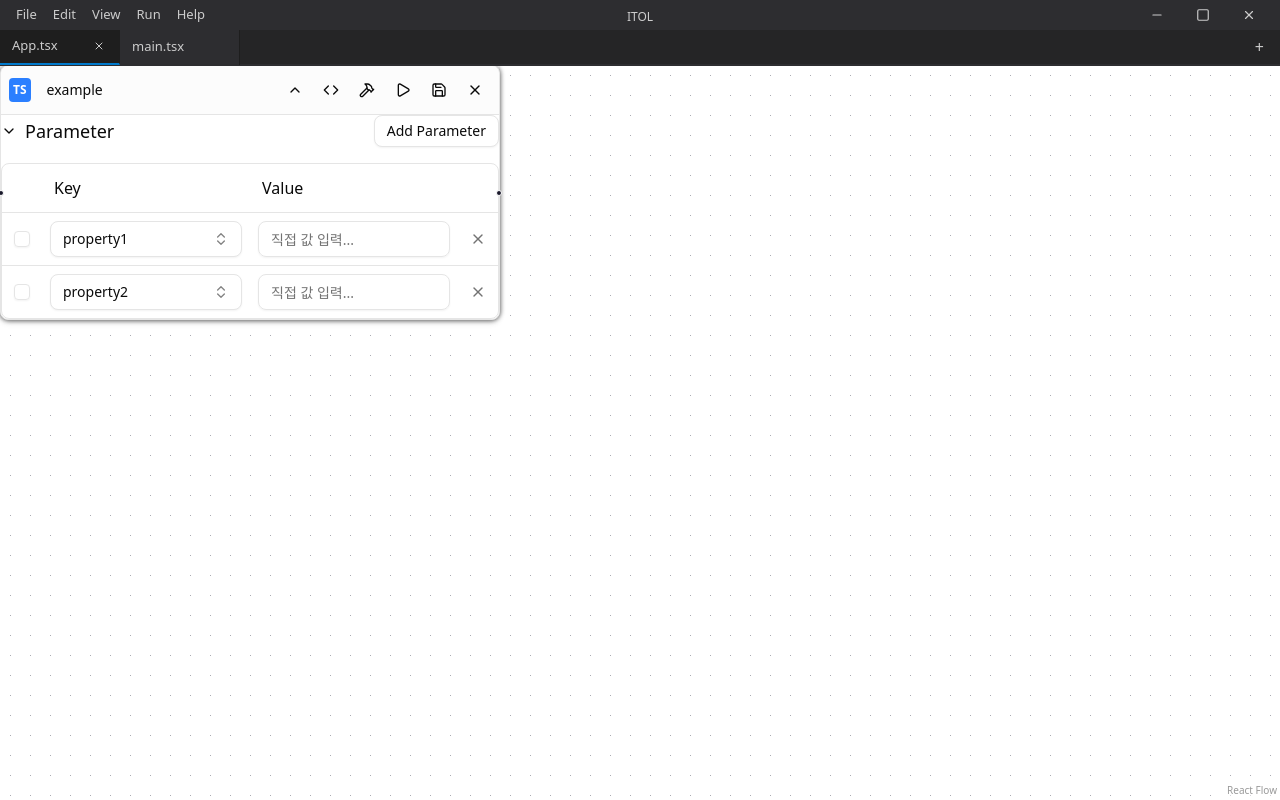
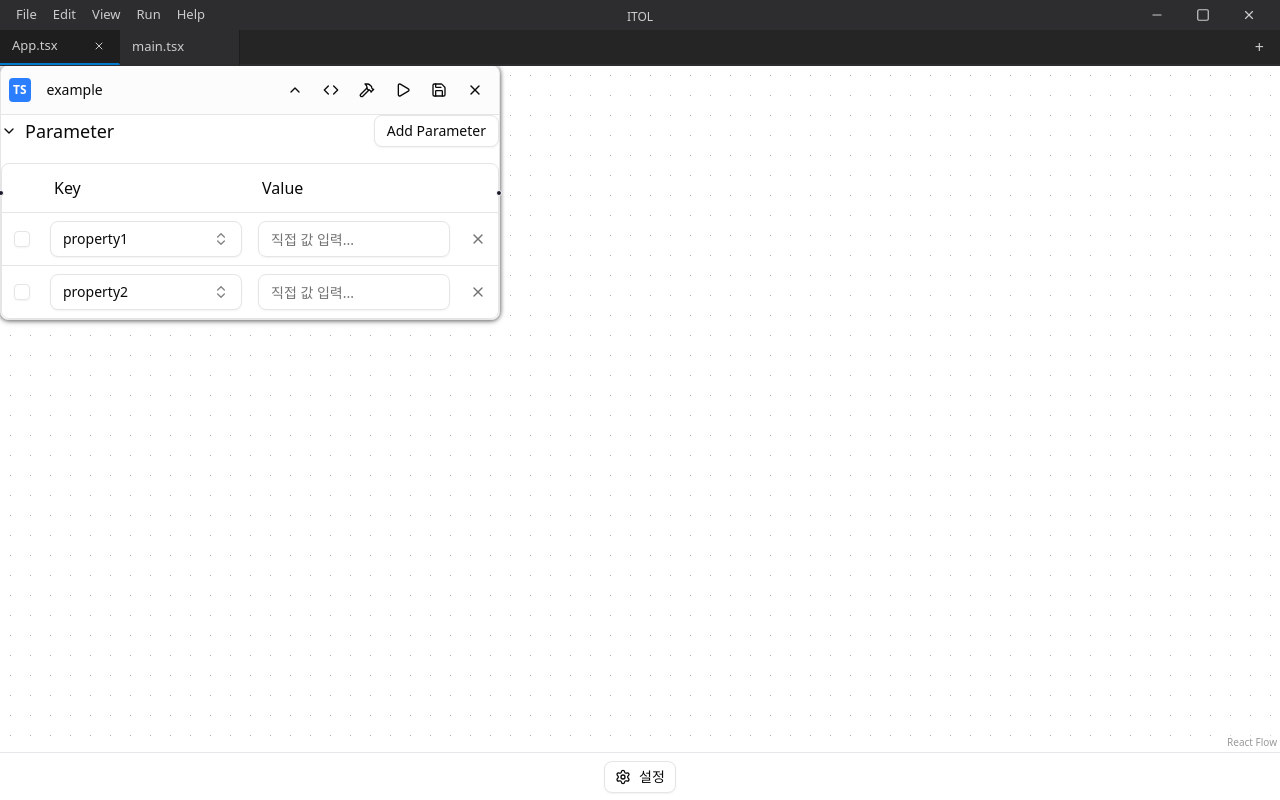
Before and after one commit to YoonSuhyeok/ITOL, a React (Vite) app in the folder ITOL/: page / in a window 1280 px wide. Built offline with nearby package versions, Linux system fonts and the light colour scheme.

Commit message:
feat: add Toolbar component and update FlowCanvas layout to accommodate it

```diff
--- a/ITOL/src/App.tsx
+++ b/ITOL/src/App.tsx
@@ -8,6 +8,7 @@ import FileNode from "@/entities/language/ui/file-node";
 import { useCallback, useMemo } from "react";
 import type FileNodeData from "@/entities/language/model/file-type";
 import WindowHeader from "./shared/components/window-header";
+import Toolbar from "./shared/components/toolbar";
 
 export default function App() {
 	return (
@@ -105,7 +106,7 @@ function FlowCanvas() {
 			<WindowHeader />
 			<div style={{
 				width: "100%",
-				height: "calc(100vh - 65px)", /* 헤더 높이(30px + 35px)만큼 빼기 */
+				height: "calc(100vh - 113px)", /* 헤더 높이(65px) + 툴바 높이(48px)만큼 빼기 */
 				marginTop: "65px",
 				overflow: "hidden"
 			}}>
@@ -121,6 +122,7 @@ function FlowCanvas() {
 					<Background />
 				</ReactFlow>
 			</div>
+			<Toolbar />
 		</div>
 	);
 }
--- /dev/null
+++ b/ITOL/src/shared/components/toolbar.tsx
@@ -0,0 +1,27 @@
+import { Settings } from "lucide-react";
+import { Button } from "./ui/button";
+
+const Toolbar = () => {
+  const handleSettingsClick = () => {
+    console.log("Settings clicked");
+    // 설정 모달이나 사이드바를 여는 로직을 추가할 수 있습니다
+  };
+
+  return (
+    <div className="fixed bottom-0 left-0 right-0 h-12 bg-white border-t border-gray-200 flex items-center justify-center px-4 z-50">
+      <div className="flex items-center gap-2">
+        <Button
+          variant="outline"
+          size="sm"
+          onClick={handleSettingsClick}
+          className="flex items-center gap-2"
+        >
+          <Settings className="h-4 w-4" />
+          설정
+        </Button>
+      </div>
+    </div>
+  );
+};
+
+export default Toolbar;
```
